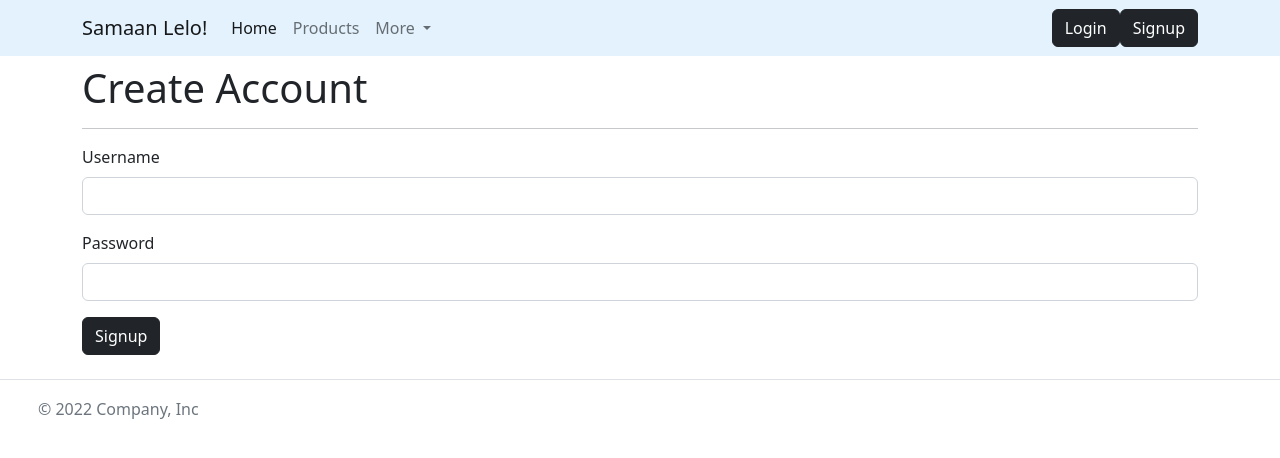
After one commit to Sourabh044/Ecommerce-Django, a Django app: page /signup/ in a window 1280 px wide. The commit adds this page. Shown: the top 458 px of the page. Run offline with Django 4.2, Linux system fonts and the light colour scheme; some libraries are stand-ins or nearby versions.

Commit message:
Beta Stage

```diff
--- a/core/forms.py
+++ b/core/forms.py
@@ -4,4 +4,4 @@ from .models import address
 class AddressForm(ModelForm):
     class Meta:
         model = address
-        fields = ['lat','lng',]
+        fields = ['lat','lng']
--- a/core/models.py
+++ b/core/models.py
@@ -82,3 +82,7 @@ class address(models.Model):
 
     def __str__(self) -> str:
         return f"{self.pincode}"
+
+
+# class Dummy(models.Model):
+#     f = models.FloatField()
--- a/core/urls.py
+++ b/core/urls.py
@@ -8,13 +8,17 @@ def check(request):
 
 
 urlpatterns = [
-    path("", Home, name="check"),
+    path("", Home, name="home"),
     path("products/", ProductsView, name="products"),
     path("products/buy/<str:pk>", BuyView, name="buy-now"),
     path("products/buy/", BuyView, name="buy-now"),
     path("cart/", CartView, name="cart"),
     path("cart/<str:pk>", CartView, name="remove-cart"),
     path("myorders/", OrderView, name="all-orders"),
-    path("add-address/", AddressView, name="addaddresses"),
-    path("all-address/", AddressView, name="alladdresses"),
+    path("add-address/", AddressView, name="add-addresses"),
+    path("address/", AddressListView, name="all-addresses"),
+    path("address/<str:pk>", AddressListView, name="single-addresses"),
+    path("login/", Login_view, name="login"),
+    path("logout/", Logout_view, name="logout"),
+    path("signup/", Signup_view, name="signup"),
 ]
--- a/core/views.py
+++ b/core/views.py
@@ -1,5 +1,8 @@
+from tkinter.messagebox import RETRY
 from django.shortcuts import HttpResponse, redirect, render
 from .models import *
+from django.contrib.auth import authenticate, login , logout
+from django.contrib.auth.hashers import make_password
 from django.db.models import F
 
 # Create your views here.
@@ -25,11 +28,11 @@ def CartView(request, pk=None):
         return redirect("cart")
 
 
-def BuyView(request, pk=None, **kwargs): # also order place view
+def BuyView(request, pk=None, **kwargs):  # also order place view
     if not pk:
         user = request.user
         if not address.objects.filter(user=user).exists():
-            return redirect("addresses")
+            return redirect("add-addresses")
         order = Order.objects.create(order_by=user)
         try:
             location = address.objects.get(default=True)
@@ -41,9 +44,9 @@ def BuyView(request, pk=None, **kwargs): # also order place view
         Total = 0
         for item in Cart.objects.filter(user=user):
             order.cart.add(item)
-            order.total = order.total+item.product.price
+            order.total = order.total + item.product.price
         order.save()
-        return redirect('all-orders')
+        return redirect("all-orders")
 
     user = request.user
     product = Product.objects.get(id=pk)
@@ -61,21 +64,65 @@ def OrderView(request, pk=None):
         orders = Order.objects.filter(order_by=request.user)
         return render(request, "order.html", {"orders": orders})
 
-def AddressView(request,pk=None):
-    if request.method == 'POST':
+
+def AddressView(request, pk=None):
+    if request.method == "POST":
         print(request.POST)
         user = request.user
-        lat = request.POST.get('lat')
-        lng = request.POST.get('lng')
-        phone = request.POST.get('phone')
-        email = request.POST.get('email')
-        pincode = request.POST.get('pincode')
-        landmark = request.POST.get('landmark')
-        # address.objects.create(landmark=landmark,lat=lat,lng=lng,phone=phone,email=email,pincode=pincode,user=user)
-        return redirect('alladdresses')
+        lat = request.POST.get("lat")
+        lng = request.POST.get("lng")
+        phone = request.POST.get("phone")
+        email = request.POST.get("email")
+        pincode = request.POST.get("pincode")
+        landmark = request.POST.get("landmark")
+        address.objects.create(
+            landmark=landmark,
+            lat=float(lat),
+            lng=float(lng),
+            phone=phone,
+            email=email,
+            pincode=pincode,
+            user=user,
+        )
+        return redirect("cart")
+    return render(request, "add-address.html")
+
+
+def AddressListView(request, pk=None):
     if not pk:
         user = request.user
-        adresses = address.objects.filter(user=user)
-        if not adresses.exists():
-            return HttpResponse('addaddresses')
-        return render(request,'add-address.html',{'adresses':adresses})
+        addresses = address.objects.filter(user=user)
+        if not addresses.exists():
+            return render(request, "add-address.html")
+        return render(request, "address.html", {"addresses": addresses})
+
+
+def Login_view(request):
+    if request.method == 'POST':
+        username = request.POST['username']
+        password = request.POST['password']
+        user = authenticate(request, username=username, password=password)
+        if user is not None:
+            login(request, user)
+            return redirect('home')
+        else:
+            return HttpResponse('Invalid Credentials')
+    return render(request,'login.html')
+
+
+def Logout_view(request):
+    logout(request)
+    return redirect('home')
+
+
+def Signup_view(request):
+    if request.method == 'POST':
+       username = request.POST['username']
+       password = request.POST['password']
+       User.objects.create(username=username,password=make_password(password))
+       user = authenticate(request, username=username, password=password)
+       if user is not None:
+            login(request, user)
+            return redirect('home')
+       return redirect('home')
+    return render(request,'signup.html')
--- a/templates/base.html
+++ b/templates/base.html
@@ -11,16 +11,32 @@
       integrity="sha384-Zenh87qX5JnK2Jl0vWa8Ck2rdkQ2Bzep5IDxbcnCeuOxjzrPF/et3URy9Bv1WTRi"
       crossorigin="anonymous"
     />
-     <link href="{% static 'fontawesomefree/css/fontawesome.css' %}" rel="stylesheet" type="text/css">
-    <link href="{% static 'fontawesomefree/css/brands.css' %}" rel="stylesheet" type="text/css">
-    <link href="{% static 'fontawesomefree/css/solid.css' %}" rel="stylesheet" type="text/css">
+    <link
+      href="{% static 'fontawesomefree/css/fontawesome.css' %}"
+      rel="stylesheet"
+      type="text/css"
+    />
+    <link
+      href="{% static 'fontawesomefree/css/brands.css' %}"
+      rel="stylesheet"
+      type="text/css"
+    />
+    <link
+      href="{% static 'fontawesomefree/css/solid.css' %}"
+      rel="stylesheet"
+      type="text/css"
+    />
     <script src="{% static 'fontawesomefree/js/fontawesome.js' %}"></script>
     <script src="{% static 'fontawesomefree/js/solid.js' %}"></script>
     <script src="{% static 'fontawesomefree/js/brands.js' %}"></script>
+    <link
+      rel="stylesheet"
+      href="https://cdn.jsdelivr.net/npm/bootstrap-icons@1.9.1/font/bootstrap-icons.css"
+    />
   </head>
   <body>
     <!-- <h1 class="lead">Ecommerce Project</h1> -->
-    <nav class="navbar navbar-expand-lg"   style="background-color: #e3f2fd;">
+    <nav class="navbar navbar-expand-lg" style="background-color: #e3f2fd">
       <div class="container">
         <a class="navbar-brand" href="">Samaan Lelo!</a>
         <button
@@ -42,9 +58,11 @@
             <li class="nav-item">
               <a class="nav-link" href="/products/">Products</a>
             </li>
+            {% if user.is_authenticated %}
             <li class="nav-item">
               <a class="nav-link" href="/cart/">Cart</a>
             </li>
+            {% endif %}
             <li class="nav-item dropdown">
               <a
                 class="nav-link dropdown-toggle"
@@ -56,8 +74,14 @@
                 More
               </a>
               <ul class="dropdown-menu">
-                <li><a class="dropdown-item" href="/myorders/">Orders</a></li>
-                <li><a class="dropdown-item" href="/ContactUs">Contact Us</a></li>
+              {% if user.is_authenticated %}
+                <li>
+                  <a class="dropdown-item" href="/myorders/">My Orders</a>
+                </li>
+                <li>
+                  <a class="dropdown-item" href="/address/">My Address</a>
+                </li>
+                {% endif %}
                 <li>
                   <a class="dropdown-item" href="/AboutUs">About Us</a>
                 </li>
@@ -65,28 +89,52 @@
             </li>
           </ul>
         </div>
-      </div>
+        {% if user.is_authenticated %}
+        <a type="button" class="btn btn-dark" href="/logout/">Logout</a>
+        {% else %}
+        <a type="button" class="btn btn-dark" href="/login/">Login</a>
+        <a type="button" class="btn btn-dark" href="/signup/">Signup</a>
+        {% endif %}
     </nav>
-    <div class="container">
-    {% block content %}
-    {% endblock %}
-
-    </div>
-    <footer class="d-flex flex-wrap justify-content-between align-items-center py-3 my-4 border-top">
+    <div class="container">{% block content %} {% endblock %}</div>
+    <footer
+      class="d-flex flex-wrap justify-content-between align-items-center py-3 my-4 border-top"
+    >
       <div class="col-md-4 d-flex align-items-center">
-      <a href="/" class="mb-3 me-2 mb-md-0 text-muted text-decoration-none lh-1">
-        <svg class="bi" width="30" height="24"><use xlink:href="#bootstrap"/></svg>
+        <a
+          href="/"
+          class="mb-3 me-2 mb-md-0 text-muted text-decoration-none lh-1"
+        >
+          <svg class="bi" width="30" height="24">
+            <use xlink:href="#bootstrap" />
+          </svg>
         </a>
         <span class="mb-3 mb-md-0 text-muted">&copy; 2022 Company, Inc</span>
       </div>
 
       <ul class="nav col-md-4 justify-content-end list-unstyled d-flex">
-      <li class="ms-3"><a class="text-muted" href="#"><svg class="bi" width="24" height="24"><use xlink:href="#twitter"/></svg></a></li>
-      <li class="ms-3"><a class="text-muted" href="#"><svg class="bi" width="24" height="24"><use xlink:href="#instagram"/></svg></a></li>
-      <li class="ms-3"><a class="text-muted" href="#"><svg class="bi" width="24" height="24"><use xlink:href="#facebook"/></svg></a></li>
+        <li class="ms-3">
+          <a class="text-muted" href="#"
+            ><svg class="bi" width="24" height="24">
+              <use xlink:href="#twitter" /></svg>
+          </a>
+        </li>
+        <li class="ms-3">
+          <a class="text-muted" href="#"
+            ><svg class="bi" width="24" height="24">
+              <use xlink:href="#instagram" /></svg>
+          </a>
+        </li>
+        <li class="ms-3">
+          <a class="text-muted" href="#"
+            ><svg class="bi" width="24" height="24">
+              <use xlink:href="#facebook" /></svg>
+          </a>
+        </li>
       </ul>
-     {% comment %} <i class="fa-solid fa-user-chef"></i> <!-- uses solid style --> {% endcomment %}
-    {% comment %} <i class="fa-brands fa-github-square"></i> <!-- uses brand style --> {% endcomment %}
+     <i class="fa-solid fa-user-chef"></i>
+
+<i class="fa-brands fa-github-square"></i>
     </footer>
     <script
       src="https://cdn.jsdelivr.net/npm/bootstrap@5.2.2/dist/js/bootstrap.bundle.min.js"
--- a/templates/cart.html
+++ b/templates/cart.html
@@ -35,4 +35,4 @@
     <h4 class='lead'>No items in Cart</h4>
     </div>
 {% endif %}
- {%endblock%}
+{%endblock%}
--- /dev/null
+++ b/templates/signup.html
@@ -0,0 +1,17 @@
+{% extends 'base.html' %} {% block title %}Cart{% endblock %} {% load static %}
+{%block content%}
+<h1 class='my-2'>Create Account</h1>
+<hr>
+<form method = 'post'>
+    {% csrf_token %}
+  <div class="mb-3">
+    <label for="username" class="form-label">Username</label>
+    <input type="text"  name='username'class="form-control" id="username" aria-describedby="emailHelp">
+  </div>
+  <div class="mb-3">
+    <label for="password" class="form-label">Password</label>
+    <input type="password" class="form-control" id="password" name="password">
+  </div>
+  <button type="submit" class="btn btn-dark">Signup</button>
+</form>
+{%endblock%}
```
Also changed, not shown: templates/add-address.html (+10 -7 lines), templates/address.html (added, +14 -0 lines), templates/home.html (added, +45 -0 lines), templates/login.html (added, +23 -0 lines). Lines whose indentation alone changed are shown as unchanged.
